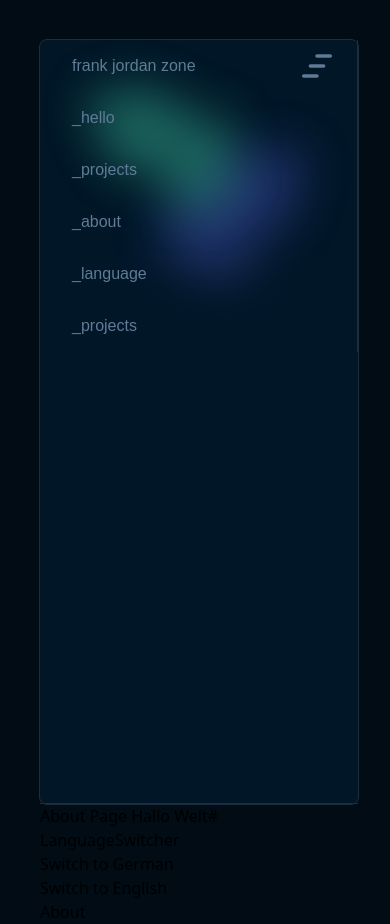
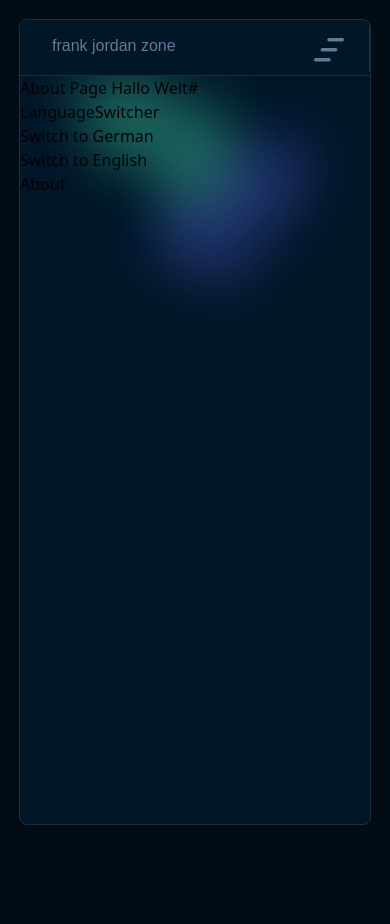
Before and after one commit to fjkun06/my-portfolio, a Next.js app: page /de/about in a window 390 px wide. After the commit the page ends 844 px from the top, so only its background shows below. Built offline with nearby package versions, Linux system fonts and the light colour scheme.

Commit message:
Added mobile responsiveness

```diff
--- a/src/app/[locale]/NavigationLink.tsx
+++ b/src/app/[locale]/NavigationLink.tsx
@@ -7,11 +7,16 @@ import { useSelectedLayoutSegment } from "next/navigation";
 
 import { Link } from "./LanguageSwitcher";
 
+interface INavigationLink extends ComponentProps<typeof Link> {
+  callback: () => void;
+}
+
 export default function NavigationLink({
   href,
   children,
+  callback,
   ...rest
-}: ComponentProps<typeof Link>) {
+}: INavigationLink) {
   const selectedLayoutSegment = useSelectedLayoutSegment();
   const pathname = selectedLayoutSegment ? `/${selectedLayoutSegment}` : "/";
   const isActive = pathname === href;
@@ -22,6 +27,7 @@ export default function NavigationLink({
       href={href}
       className={isActive ? "navbar-link navbar-link--active " : "navbar-link"}
       {...rest}
+      onClick={callback}
     >
       {isActive && (
         <motion.span
--- a/src/components/icons/MenuIcon.tsx
+++ b/src/components/icons/MenuIcon.tsx
@@ -1,8 +1,15 @@
 import React from "react";
 
-const MenuIcon = () => {
+import { motion } from "framer-motion";
+
+interface IMenuIcon extends React.HTMLAttributes<HTMLSpanElement> {
+  isOpen: boolean;
+  callback: () => void;
+}
+const MenuIcon: React.FC<IMenuIcon> = ({ isOpen, callback }) => {
   return (
-    <svg
+    <motion.span className="" onClick={callback}>
+      <motion.svg
         stroke="currentColor"
         fill="none"
         stroke-width="0"
@@ -10,23 +17,40 @@ const MenuIcon = () => {
         height="1em"
         width="1em"
         xmlns="http://www.w3.org/2000/svg"
+        color={isOpen ? "white" : ""}
       >
-      <path
+        <motion.path
           d="M12 5C11.4477 5 11 5.44772 11 6C11 6.55228 11.4477 7 12
          7H20C20.5523 7 21 6.55228 21 6C21 5.44772 20.5523 5 20 5H12Z"
           fill="currentColor"
-      ></path>
-      <path
+          initial={{ pathLength: 0 }}
+          transition={{
+            pathLength: { type: "spring", duration: 1.5, bounce: 0 }
+          }}
+          // animate={{ pathLength: 1 }}
+        />
+        <motion.path
           d="M7 12C7 11.4477 7.44772 11 8 11H16C16.5523 11 17 11.4477 17
          12C17 12.5523 16.5523 13 16 13H8C7.44772 13 7 12.5523 7 12Z"
           fill="currentColor"
-      ></path>
-      <path
+          initial={{ pathLength: 0 }}
+          transition={{
+            pathLength: { type: "spring", duration: 1.5, bounce: 0 }
+          }}
+          // animate={{ pathLength: 1 }}
+        />
+        <motion.path
           d="M3 18C3 17.4477 3.44772 17 4 17H12C12.5523 17 13 17.4477 13
          18C13 18.5523 12.5523 19 12 19H4C3.44772 19 3 18.5523 3 18Z"
           fill="currentColor"
-      ></path>
-    </svg>
+          initial={{ pathLength: 0 }}
+          transition={{
+            pathLength: { type: "spring", duration: 1.5, bounce: 0 }
+          }}
+          // animate={{ pathLength: 1 }}
+        />
+      </motion.svg>
+    </motion.span>
   );
 };
 
--- a/src/components/layouts/NavBar.tsx
+++ b/src/components/layouts/NavBar.tsx
@@ -1,31 +1,65 @@
 "use client";
 import React, { memo } from "react";
 
-import { motion } from "framer-motion";
+import { AnimatePresence, motion } from "framer-motion";
 
 import NavigationLink from "@/app/[locale]/NavigationLink";
 import { MenuIcon } from "@/components/icons";
 
 interface INavBar {
-  // children?: string[];
+  children?: string[];
 }
 
 const NavBar: React.FC<INavBar> = ({ children = [] }) => {
+  const [isOpen, setIsOpen] = React.useState(false);
+  const toggleOpen = () => setIsOpen(!isOpen);
+  const closeMenu = () => setIsOpen(false);
   return (
-    <motion.nav>
-      <div className="links-group">
-        <NavigationLink href="/about2">
+    <motion.nav
+      animate={{ height: isOpen ? "100%" : "7%" }}
+      transition={{ duration: 0.5, ease: "easeInOut" }}
+    >
+      <div className="nav-toggle">
+        <div className="navbar-link">
           <span className="">frank jordan zone</span>
-          <MenuIcon />
-        </NavigationLink>
-        <NavigationLink href="/about2">_hello</NavigationLink>
-        <NavigationLink href="/">_projects</NavigationLink>
-        <NavigationLink href="/about">_about</NavigationLink>
+          <MenuIcon isOpen={isOpen} callback={toggleOpen} />
+        </div>
       </div>
-      <div className="">
-        <NavigationLink href="/aboutt">_language</NavigationLink>
-        <NavigationLink href="/e">_projects</NavigationLink>
-      </div>
+      <AnimatePresence>
+        {isOpen && (
+          <>
+            <motion.div
+              className=""
+              initial={{ x: -20, opacity: 0 }}
+              animate={{ x: 0, opacity: 1 }}
+              exit={{ x: -20, opacity: 0 }}
+            >
+              <NavigationLink callback={closeMenu} href="/about2">
+                _hello
+              </NavigationLink>
+              <NavigationLink callback={closeMenu} href="/">
+                _projects
+              </NavigationLink>
+              <NavigationLink callback={closeMenu} href="/about">
+                _about
+              </NavigationLink>
+            </motion.div>
+            <motion.div
+              className="links-group"
+              initial={{ x: -20, opacity: 0 }}
+              animate={{ x: 0, opacity: 1 }}
+              exit={{ x: -20, opacity: 0 }}
+            >
+              <NavigationLink callback={closeMenu} href="/aboutt">
+                _language
+              </NavigationLink>
+              <NavigationLink callback={closeMenu} href="/e">
+                _projects
+              </NavigationLink>
+            </motion.div>
+          </>
+        )}
+      </AnimatePresence>
     </motion.nav>
   );
 };
--- a/src/styles/layout/_navbar.scss
+++ b/src/styles/layout/_navbar.scss
@@ -3,16 +3,21 @@
 
 nav {
   background-color: transparent;
-  @include utils.size(100%, 5.6191rem);
+  width: 100%;
   @include utils.flex;
   justify-content: space-between;
+  justify-content: flex-start;
   border-bottom: 1px solid vars.$lineColor;
-  z-index: 99999;
   position: relative;
+  background: vars.$blueDark;
+  overflow: hidden;
 
+  @media only screen and (width > 1200px) {
+    height: 5.6191rem !important;
+  }
   @media only screen and (width < 1200px) {
     @include utils.flex(column);
-    height: 100%;
+    // height: 100%;
     @include utils.justifyAlignSame(flex-start);
   }
 
@@ -39,6 +44,9 @@ nav {
       }
     }
 
+    @media only screen and (width > 1200px) {
+      // height: 5.6191rem !important;
+    }
     @media only screen and (width < 1200px) {
       @include utils.flex(column);
       // background-color: green;
@@ -67,7 +75,13 @@ nav {
   }
 
   .links-group {
-    a:first-child {
+    justify-content: flex-end;
+    width: 100%;
+  }
+
+  //Mobile Menu Bar
+  .nav-toggle {
+    div:first-child {
       width: 31.1rem;
       justify-content: flex-start;
 
@@ -86,7 +100,7 @@ nav {
         }
 
         svg {
-          transform: scale(2.5);
+          transform: scale(2.5) translateY(0.15rem);
           display: block;
           cursor: pointer;
           &:hover {
--- a/src/styles/main.scss
+++ b/src/styles/main.scss
@@ -41,6 +41,11 @@ body {
   @include utils.size(calc(100vw - 7.8rem), calc(100vh - 7.8rem));
   border-radius: 0.8rem;
   border: 0.1rem solid vars.$lineColor;
+  overflow: hidden;
+  @media only screen and (width < 768px) {
+    margin: 1.9rem;
+    @include utils.size(calc(100vw - 3.8rem), calc(100vh - 3.8rem));
+  }
 }
 
 main {
```
Lines whose indentation alone changed are shown as unchanged.
